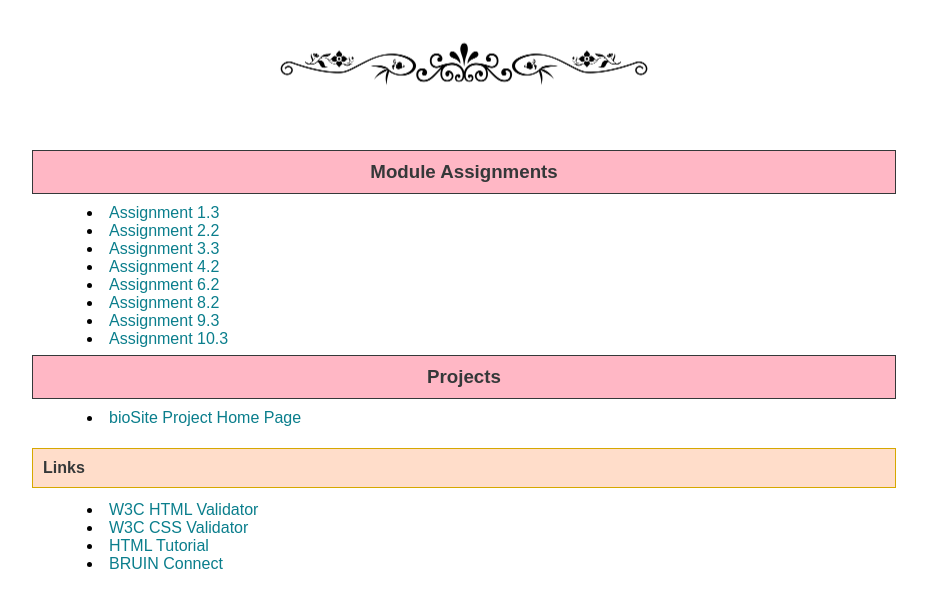
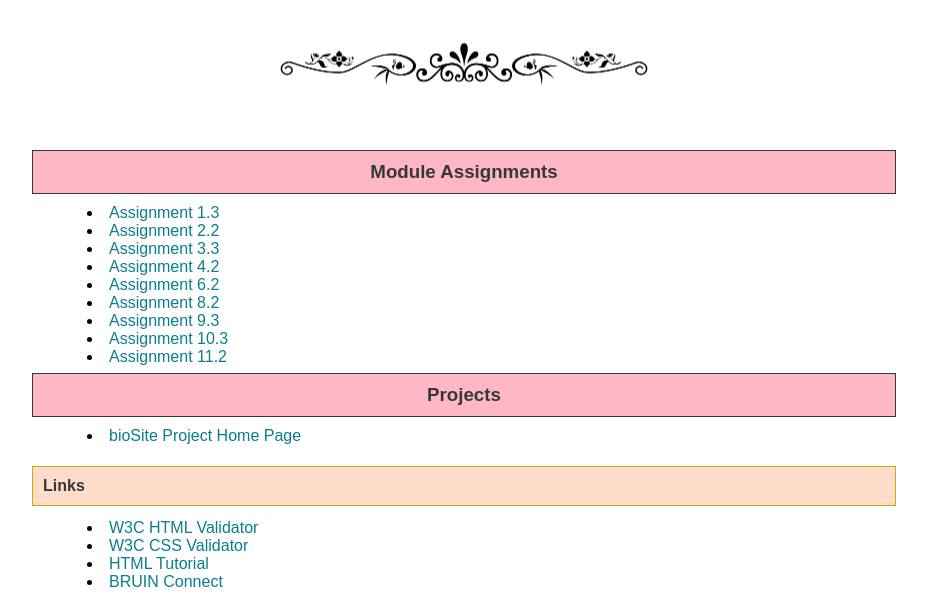
Before and after one commit to Vmin95/CSD-340, a plain HTML site: page index.html in a window 1280 px wide. Shown: the part 196-803 px from the top of the page, without its empty margins (176-1103 px from the left). Drawn offline with Linux system fonts and the light colour scheme.

Commit message:
Update index.html

```diff
--- a/index.html
+++ b/index.html
@@ -21,6 +21,7 @@
  <li><a href="Mod-8/Gonzalez_Mod8_2.html">Assignment 8.2</a></li>
  <li><a href="Mod-9/Gonzalez_Mod9_3.html">Assignment 9.3</a></li>
  <li><a href="Mod-10/Gonzalez_Mod10_3.html">Assignment 10.3</a></li>
+ <li><a href="Mod-11/Gonzalez_Mod11_2.html">Assignment 11.2</a></li>
 </ul>
 
 <h3>Projects</h3>
```
